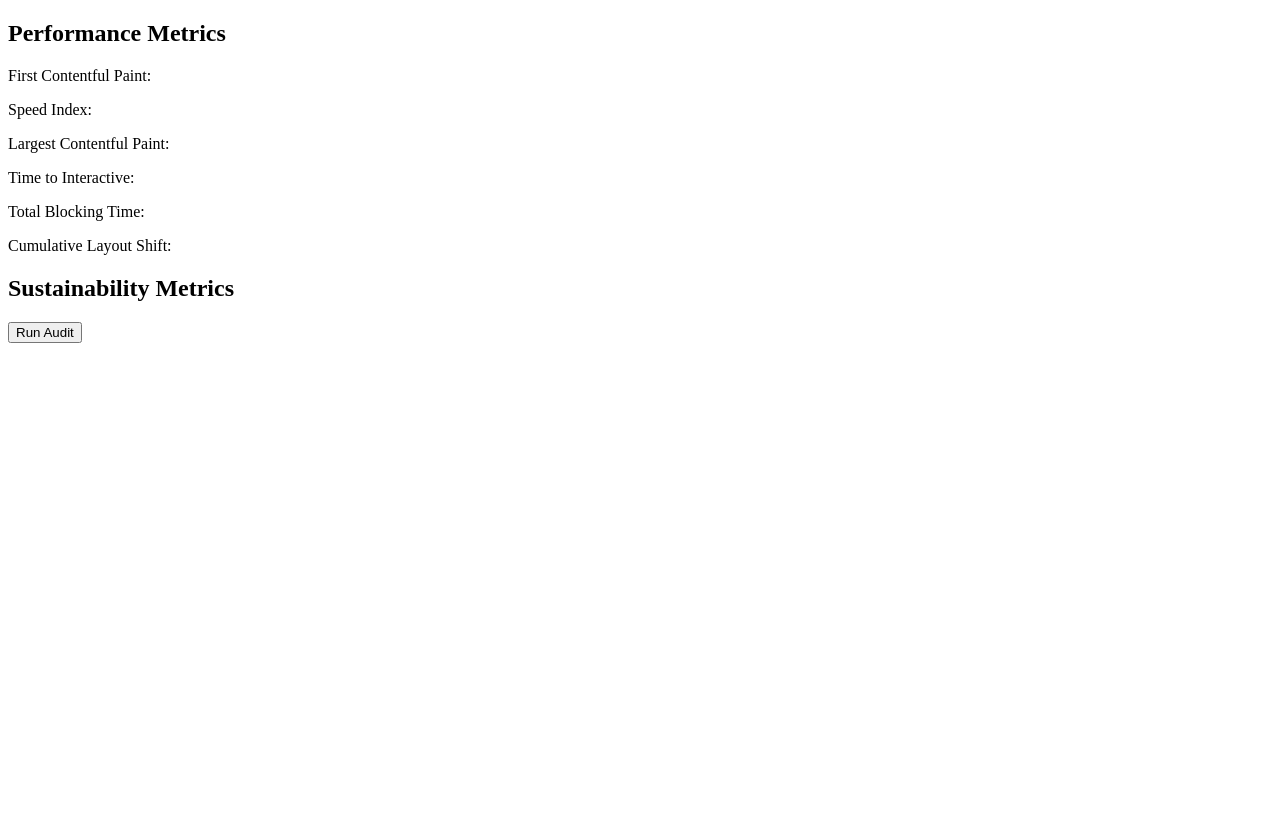
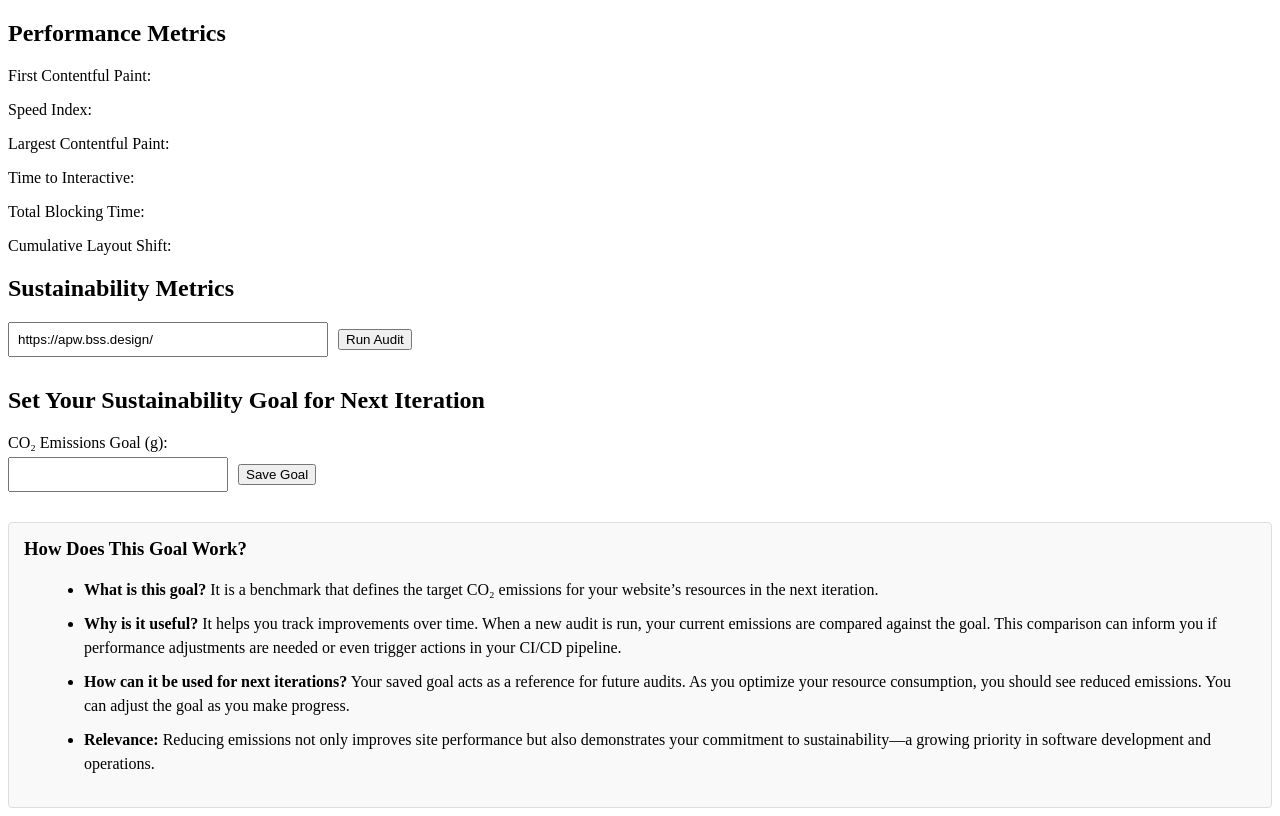
Before and after one commit to AmrHassanHamcho/lighthouse-plugin, an Angular app: page / in a window 1280 px wide. Built offline with nearby package versions, Linux system fonts and the light colour scheme.

Commit message:
first version

```diff
--- a/src/app/lighthouse/components/lighthouse-audit/lighthouse-audit.component.html
+++ b/src/app/lighthouse/components/lighthouse-audit/lighthouse-audit.component.html
@@ -1,7 +1,7 @@
+<div *ngIf="loading" class="loading-indicator">Loading...</div>
 
-<div *ngIf="loading" class="loading-indicator">Loading...</div>
+<!-- Performance Metrics Section -->
 <div *ngIf="metrics.performance && !loading">
-  <!-- Performance Metrics Section -->
   <h2>Performance Metrics</h2>
   <p>First Contentful Paint: {{ metrics.performance.firstContentfulPaint }}</p>
   <p>Speed Index: {{ metrics.performance.speedIndex }}</p>
@@ -11,11 +11,14 @@
   <p>Cumulative Layout Shift: {{ metrics.performance.cumulativeLayoutShift }}</p>
 </div>
 
+<!-- Sustainability Metrics Section -->
 <div *ngIf="metrics.sustainability && !loading">
-  <!-- Sustainability Metrics Section -->
   <h2>Sustainability Metrics</h2>
   <div *ngIf="metrics.sustainability.resourceBreakdown?.length > 0">
-    <p>Total CO₂ Emissions: {{ metrics.sustainability.totalCO2 }} g</p>
+    <p>
+      Total CO₂ Emissions:
+      <strong>{{ metrics.sustainability.totalCO2 }} g</strong>
+    </p>
     <h3>Resource Breakdown</h3>
     <table>
       <thead>
@@ -35,8 +38,65 @@
         </tr>
       </tbody>
     </table>
-    <p><i>Note:</i> Contribution refers to the percentage of total CO₂ emissions generated by each resource type.</p>
+    <p>
+      <i>Note:</i> Contribution refers to the percentage of total CO₂ emissions generated by each resource type.
+    </p>
   </div>
 </div>
 
-<button (click)="runAudit('https://apw.bss.design/')" [disabled]="loading">Run Audit</button>
+<!-- URL Input and Audit Trigger Section -->
+<div class="audit-section">
+  <input type="text" [(ngModel)]="auditUrl" placeholder="Enter URL to audit" />
+  <button (click)="runAudit(auditUrl)" [disabled]="loading">
+    Run Audit
+  </button>
+</div>
+
+<!-- Suggested Goal Section -->
+<div *ngIf="!loading && metrics.sustainability?.totalCO2" class="suggested-goal">
+  <p>
+    Your current total CO₂ emissions are:
+    <strong>{{ metrics.sustainability.totalCO2 }} g</strong>.
+    We suggest reducing it by 10% for the next iteration, which is
+    <strong>{{ (metrics.sustainability.totalCO2 * 0.9) | number:'1.0-2' }} g</strong>.
+  </p>
+  <button (click)="applySuggestedGoal()">Apply Suggested Goal</button>
+</div>
+
+<!-- Goal Setting Section -->
+<div class="goal-section">
+  <h2>Set Your Sustainability Goal for Next Iteration</h2>
+  <label for="sustainabilityGoal">CO₂ Emissions Goal (g):</label>
+  <input id="sustainabilityGoal" type="number" [(ngModel)]="goal" />
+  <button (click)="saveGoal()">Save Goal</button>
+  <p *ngIf="goalMessage">{{ goalMessage }}</p>
+  <div *ngIf="savedGoal">
+    <p>
+      Currently saved goal for {{ auditUrl }}:
+      {{ savedGoal.sustainabilityGoal }} g
+    </p>
+  </div>
+
+  <!-- Guide / Explanation Section -->
+  <div class="goal-guide">
+    <h3>How Does This Goal Work?</h3>
+    <ul>
+      <li>
+        <strong>What is this goal?</strong>
+        It is a benchmark that defines the target CO₂ emissions for your website’s resources in the next iteration.
+      </li>
+      <li>
+        <strong>Why is it useful?</strong>
+        It helps you track improvements over time. When a new audit is run, your current emissions are compared against the goal. This comparison can inform you if performance adjustments are needed or even trigger actions in your CI/CD pipeline.
+      </li>
+      <li>
+        <strong>How can it be used for next iterations?</strong>
+        Your saved goal acts as a reference for future audits. As you optimize your resource consumption, you should see reduced emissions. You can adjust the goal as you make progress.
+      </li>
+      <li>
+        <strong>Relevance:</strong>
+        Reducing emissions not only improves site performance but also demonstrates your commitment to sustainability—a growing priority in software development and operations.
+      </li>
+    </ul>
+  </div>
+</div>
--- a/src/app/lighthouse/components/lighthouse-audit/lighthouse-audit.component.scss
+++ b/src/app/lighthouse/components/lighthouse-audit/lighthouse-audit.component.scss
@@ -1,3 +1,72 @@
+/* Loading Indicator */
+.loading-indicator {
+  font-size: 16px;
+  font-weight: bold;
+  color: #333;
+}
+
+/* Audit Section Styling */
+.audit-section {
+  margin: 20px 0;
+}
+
+.audit-section input {
+  padding: 8px;
+  width: 300px;
+  margin-right: 10px;
+}
+
+/* Suggested Goal Section Styling */
+.suggested-goal {
+  background-color: #eef;
+  border: 1px solid #99c;
+  padding: 15px;
+  margin-top: 20px;
+  border-radius: 4px;
+}
+
+/* Goal Setting Section Styling */
+.goal-section {
+  margin-top: 30px;
+}
+
+
+.goal-section label {
+  display: block;
+  margin-bottom: 5px;
+}
+
+.goal-section input[type="number"] {
+  padding: 8px;
+  width: 200px;
+  margin-bottom: 10px;
+  margin-right: 10px; /* Added space between the input and the Save Goal button */
+}
+
+/* Goal Guide (Explanation) Styling */
+.goal-guide {
+  background-color: #f9f9f9;
+  border: 1px solid #ddd;
+  padding: 15px;
+  margin-top: 20px;
+  border-radius: 4px;
+}
+
+.goal-guide h3 {
+  margin-top: 0;
+}
+
+.goal-guide ul {
+  list-style: disc;
+  margin-left: 20px;
+}
+
+.goal-guide li {
+  margin-bottom: 10px;
+  line-height: 1.5;
+}
+
+/* Table Styling for Resource Breakdown */
 table {
   width: 100%;
   border-collapse: collapse;
@@ -5,7 +74,8 @@ table {
   font-size: 16px;
 }
 
-  th, td {
+th,
+td {
   border: 1px solid #ddd;
   padding: 12px 15px;
   text-align: left;
--- a/src/app/lighthouse/components/lighthouse-audit/lighthouse-audit.component.ts
+++ b/src/app/lighthouse/components/lighthouse-audit/lighthouse-audit.component.ts
@@ -1,72 +1,46 @@
-// // component.ts
-// import { Component } from '@angular/core';
-// import { LighthouseService } from '../../services/lighthouse.service';
-// import { CommonModule } from '@angular/common';
-
-// @Component({
-//   selector: 'app-lighthouse-audit',
-//   templateUrl: './lighthouse-audit.component.html',
-//   imports: [CommonModule],
-//   styleUrls: ['./lighthouse-audit.component.scss']
-// })
-// export class LighthouseAuditComponent {
-//   metrics: any = null;
-//   loading: boolean = false; // Added loading indicator
-
-//   constructor(private lighthouseService: LighthouseService) {}
-
-//   runAudit(url: string): void {
-//     this.loading = true; // Start loading
-//     this.lighthouseService.getPerformanceMetrics(url).subscribe({
-//       next: (data) => {
-//         console.log(data)
-//         const audits = data.audits;
-//         this.metrics = {
-//           firstContentfulPaint: audits['first-contentful-paint']?.displayValue || 0,
-//           speedIndex: audits['speed-index']?.displayValue || 0,
-//           largestContentfulPaint: audits['largest-contentful-paint']?.displayValue || 0,
-//           interactive: audits['interactive']?.displayValue || 0,
-//           totalBlockingTime: audits['total-blocking-time']?.displayValue || 0,
-//           cumulativeLayoutShift: audits['cumulative-layout-shift']?.displayValue || 0,
-//         };
-//         this.loading = false; // Stop loading on success
-//       },
-//       error: (error) => {
-//         console.error('Failed to load performance metrics', error);
-//         this.loading = false; // Stop loading on error
-//       }
-//     });
-//   }
 import { Component } from '@angular/core';
+import { CommonModule } from '@angular/common';
+import { FormsModule } from '@angular/forms';
 import { LighthouseService } from '../../services/lighthouse.service';
-import { CommonModule } from '@angular/common';
+import { GoalService } from '../../services/goal.service';
 
 @Component({
   selector: 'app-lighthouse-audit',
+  standalone: true,
+  imports: [CommonModule, FormsModule],
   templateUrl: './lighthouse-audit.component.html',
-  imports: [CommonModule],
   styleUrls: ['./lighthouse-audit.component.scss']
 })
 export class LighthouseAuditComponent {
+  // Audit metrics container
   metrics: any = {
     performance: {},
     sustainability: {
-      resourceBreakdown: [], // Initialize as an empty array
+      resourceBreakdown: [],
     },
   };
   loading: boolean = false;
 
-  constructor(private lighthouseService: LighthouseService) {}
+  // URL and goal properties
+  auditUrl: string = 'https://apw.bss.design/';
+  goal: number | null = null;
+  goalMessage: string = '';
+  savedGoal: any = null;
 
+  constructor(
+    private lighthouseService: LighthouseService,
+    private goalService: GoalService
+  ) {}
+
+  // Trigger Lighthouse audit and update metrics
   runAudit(url: string): void {
     this.loading = true;
-
     this.lighthouseService.getPerformanceMetrics(url).subscribe({
       next: (data) => {
         console.log(data);
         const audits = data.audits;
 
-        // Performance Metrics
+        // Set performance metrics
         this.metrics.performance = {
           firstContentfulPaint: audits['first-contentful-paint']?.displayValue || 0,
           speedIndex: audits['speed-index']?.displayValue || 0,
@@ -76,31 +50,79 @@ export class LighthouseAuditComponent {
           cumulativeLayoutShift: audits['cumulative-layout-shift']?.displayValue || 0,
         };
 
-        // Sustainability Metrics
+        // Set sustainability metrics based on resource breakdown audit
         const resourceItems = audits['resource-breakdown-audit']?.details.items || [];
-        const totalCO2 = resourceItems.reduce((sum: number, item: any) => sum + (item.size * 0.02), 0); // Calculate total CO₂
+        const totalCO2 = resourceItems.reduce(
+          (sum: number, item: any) => sum + (item.size * 0.02),
+          0
+        );
 
         this.metrics.sustainability = {
           totalCO2: totalCO2,
           co2Emissions: audits['co2-estimation-audit']?.details.items[0]?.value || 0,
           resourceBreakdown: resourceItems.map((item: any) => {
-            const co2 = item.size * 0.02; // CO₂ emissions for this resource
-            const contribution = ((co2 / totalCO2) * 100).toFixed(2); // Percentage contribution
+            const co2 = item.size * 0.02;
+            const contribution = ((co2 / totalCO2) * 100).toFixed(2);
             return {
               resourceType: item.resourceType,
-              size: item.size, // Total size in MB
+              size: item.size,
               co2: co2.toFixed(2),
-              contribution, // Contribution percentage
+              contribution,
             };
           }),
         };
 
         this.loading = false;
+        // Retrieve any saved goal for this URL after updating metrics
+        this.getGoal();
       },
       error: (error) => {
         console.error('Failed to load metrics', error);
         this.loading = false;
-      }
+      },
+    });
+  }
+
+  // Apply a suggested goal based on a 10% reduction from current total CO₂ emissions
+  applySuggestedGoal(): void {
+    const currentCO2 = this.metrics.sustainability?.totalCO2;
+    if (currentCO2) {
+      this.goal = +(currentCO2 * 0.9).toFixed(2);
+      this.goalMessage = 'Suggested goal applied. You can adjust it if needed.';
+    }
+  }
+
+  // Save the sustainability goal using the GoalService
+  saveGoal(): void {
+    if (!this.auditUrl || this.goal === null) {
+      this.goalMessage = 'Please provide a valid URL and goal.';
+      return;
+    }
+    this.goalService.saveGoal(this.auditUrl, { sustainabilityGoal: this.goal }).subscribe({
+      next: (data) => {
+        this.goalMessage = 'Goal saved successfully.';
+        this.savedGoal = data.goal;
+      },
+      error: (error) => {
+        console.error('Failed to save goal', error);
+        this.goalMessage = 'Failed to save goal.';
+      },
+    });
+  }
+
+  // Retrieve the saved goal for the current audit URL
+  getGoal(): void {
+    if (!this.auditUrl) {
+      return;
+    }
+    this.goalService.getGoal(this.auditUrl).subscribe({
+      next: (data) => {
+        this.savedGoal = data;
+      },
+      error: (error) => {
+        console.error('Error retrieving saved goal', error);
+        this.savedGoal = null;
+      },
     });
   }
 }
--- /dev/null
+++ b/src/app/lighthouse/services/goal.service.ts
@@ -0,0 +1,21 @@
+import { Injectable } from '@angular/core';
+import { HttpClient } from '@angular/common/http';
+import { Observable } from 'rxjs';
+
+@Injectable({
+  providedIn: 'root'
+})
+export class GoalService {
+  // Updated the base URL to point to the Express backend on port 3000
+  private baseUrl = 'http://localhost:3000/api/goals';
+
+  constructor(private http: HttpClient) {}
+
+  getGoal(url: string): Observable<any> {
+    return this.http.get(`${this.baseUrl}?url=${encodeURIComponent(url)}`);
+  }
+
+  saveGoal(url: string, goal: any): Observable<any> {
+    return this.http.post(this.baseUrl, { url, ...goal });
+  }
+}
```
Also changed, not shown: 2 other files (tests, documents, lock files or other folders). Lines whose indentation alone changed are shown as unchanged.
